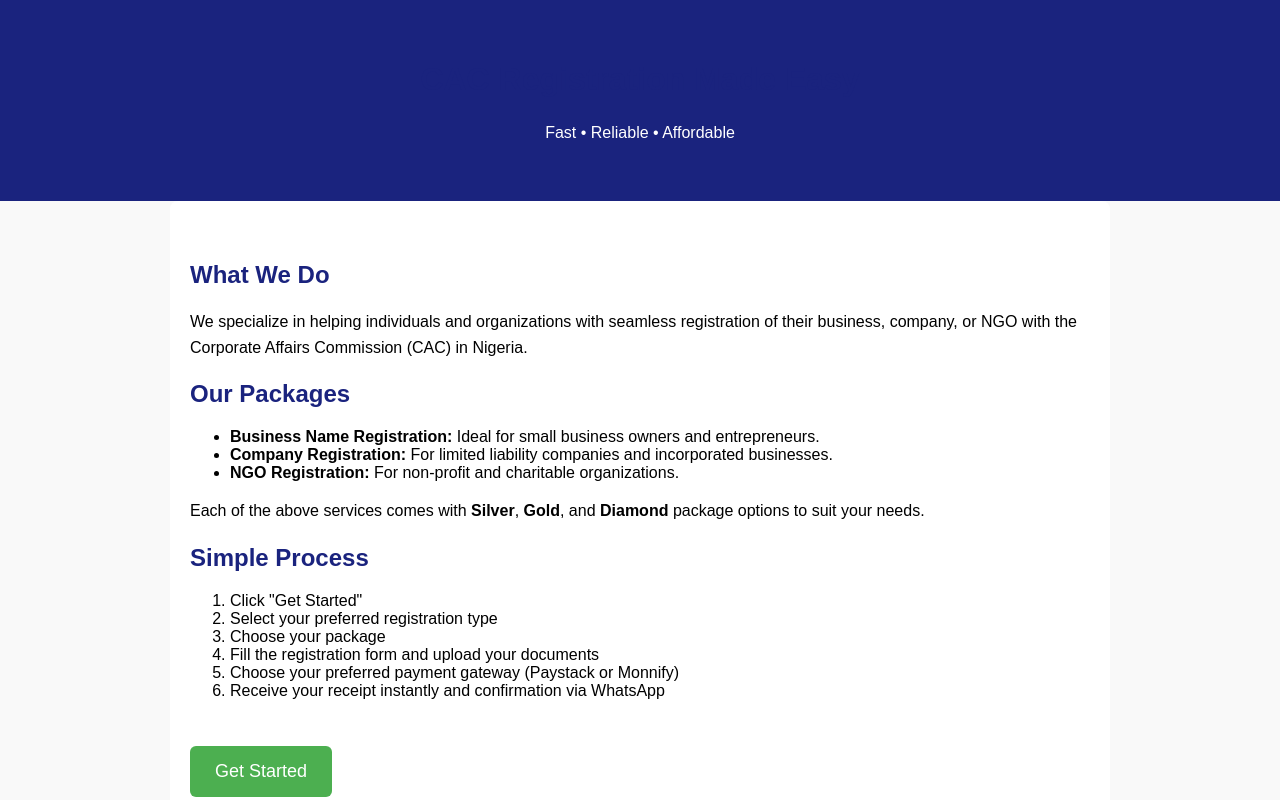
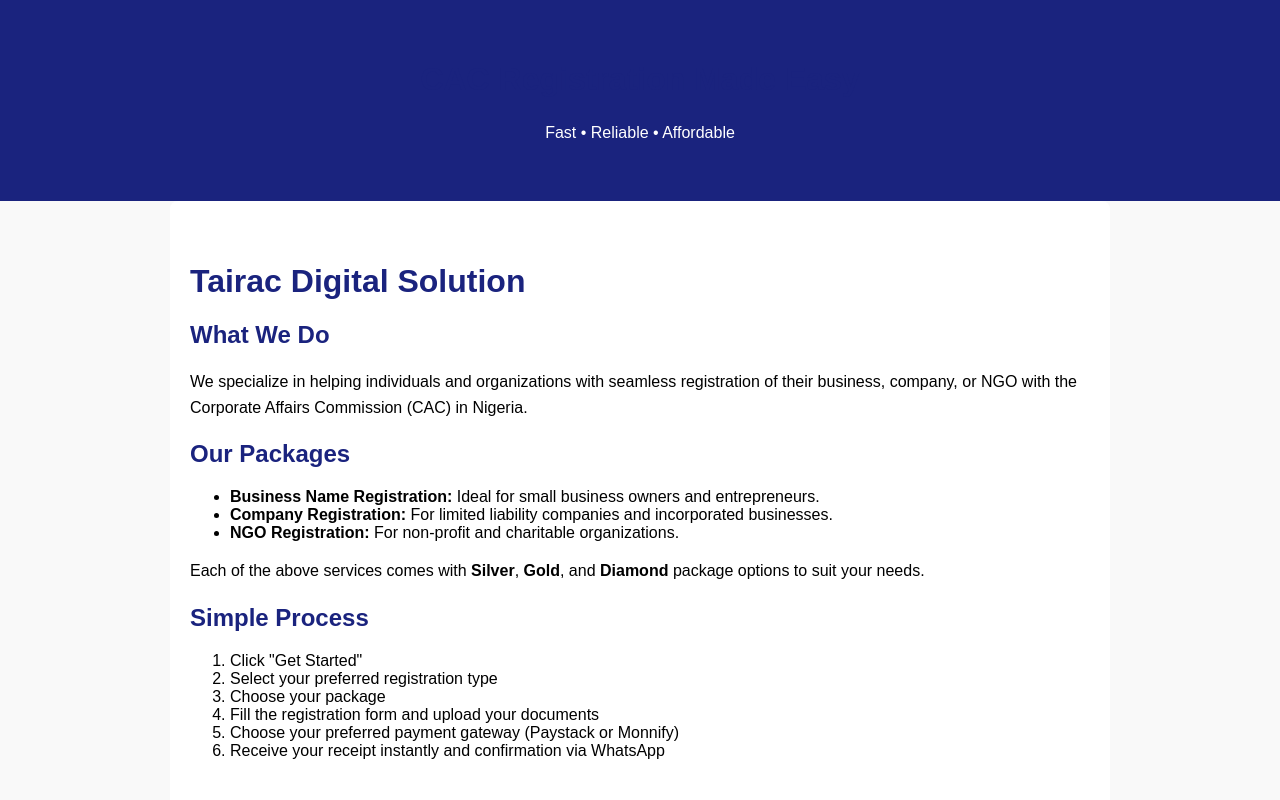
Before and after one commit to Yusuff03/Tairac-digital-solution, a plain HTML site: page index.html in a window 1280 px wide. Shown: the top 800 px of the page. Drawn offline with Linux system fonts and the light colour scheme.

Commit message:
Update index.html

```diff
--- a/index.html
+++ b/index.html
@@ -37,6 +37,7 @@
 </header>
 
 <main>
+  <h1>Tairac Digital Solution</h1>
   <h2>What We Do</h2>
   <p>We specialize in helping individuals and organizations with seamless registration of their business, company, or NGO with the Corporate Affairs Commission (CAC) in Nigeria.</p>
 
```
